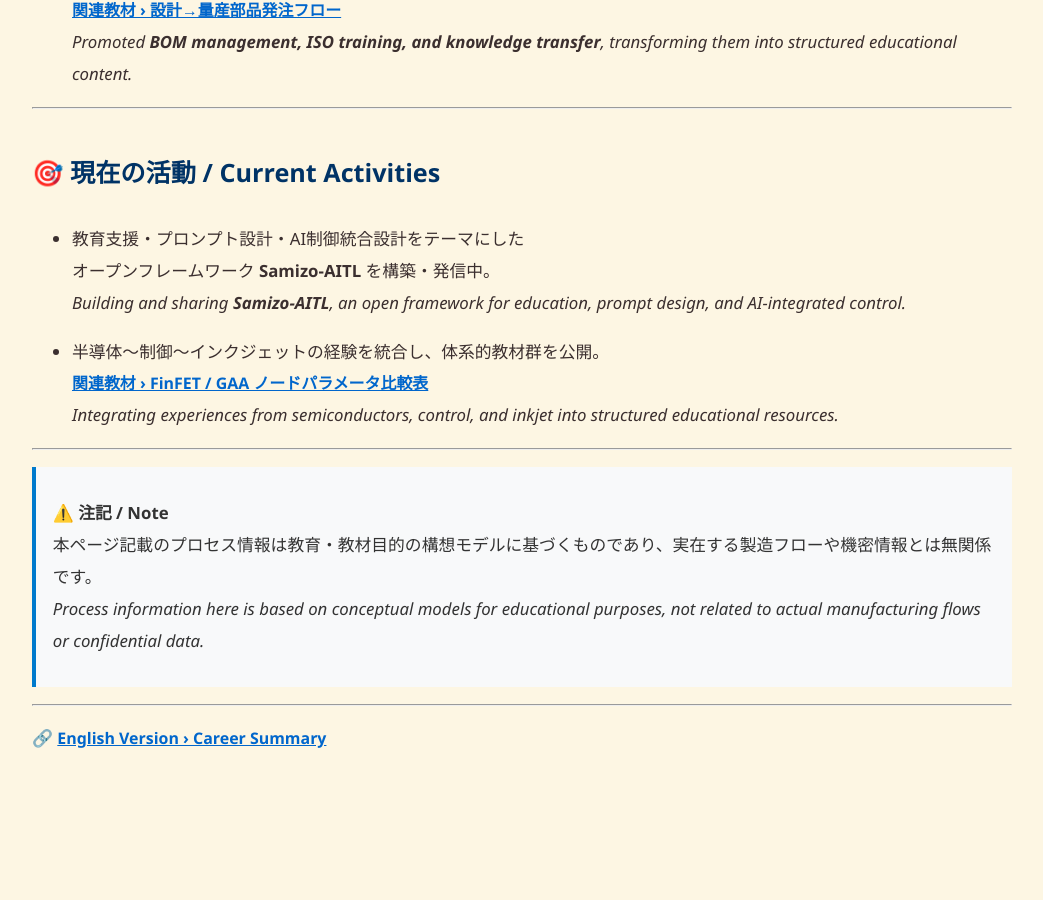
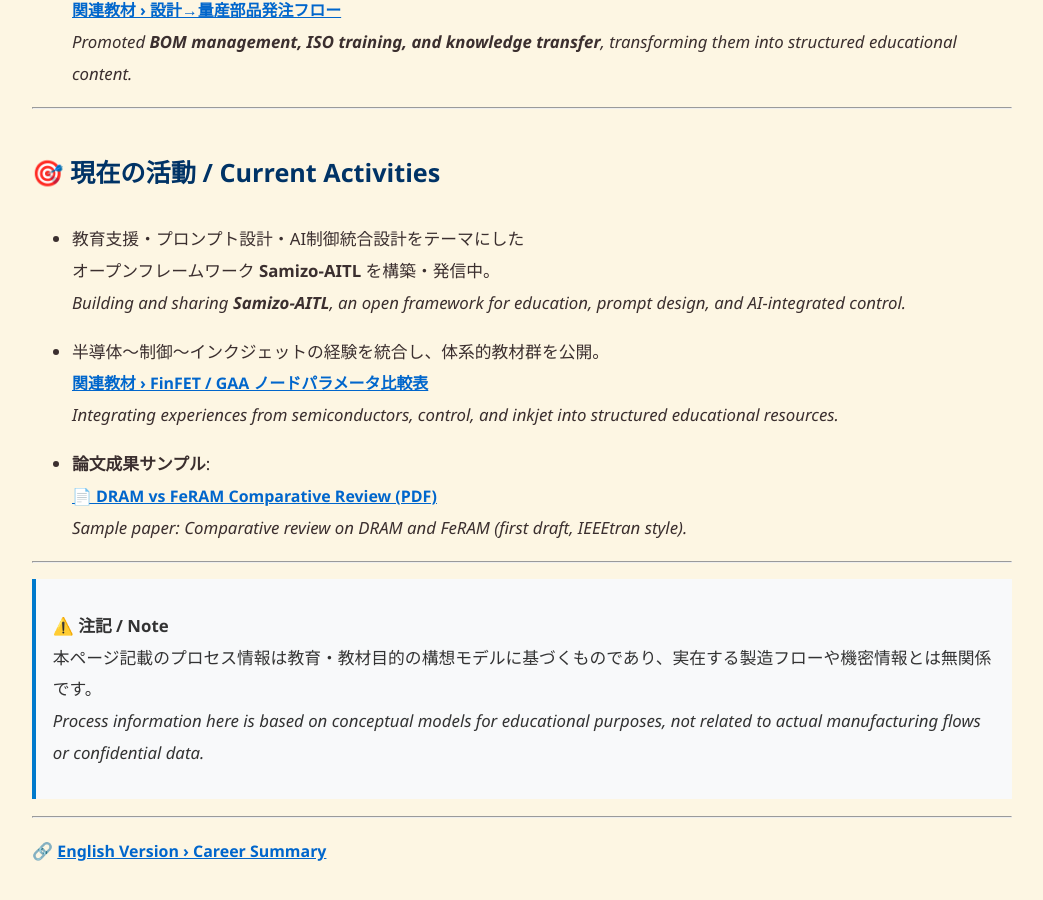
Before and after one commit to Samizo-AITL/Samizo-AITL.github.io, a Jekyll site: the page built from about/career-summary/index.md, in a window 1280 px wide and 900 px high, scrolled down 2108 px. Shown: the whole window, without its empty margins (118-1161 px from the left). Built offline with Jekyll 4.4.1, drawn with Linux system fonts in a browser that asks for light colours; before the commit the page ends 2896 px from its top, so only the background shows below that.

Commit message:
Update index.md

```diff
--- a/about/career-summary/index.md
+++ b/about/career-summary/index.md
@@ -86,6 +86,10 @@ description: "半導体・制御・インクジェット・教育の横断経験
   [関連教材 › FinFET / GAA ノードパラメータ比較表](https://samizo-aitl.github.io/Edusemi-v4x/f_chapter1_finfet_gaa/appendixf1_05_node_params)
   *Integrating experiences from semiconductors, control, and inkjet into structured educational resources.*
 
+- **論文成果サンプル**:
+  [📄 DRAM vs FeRAM Comparative Review (PDF)](./docs/review_dram_feram.pdf)
+  *Sample paper: Comparative review on DRAM and FeRAM (first draft, IEEEtran style).*
+
 ---
 
 > ⚠️ **注記 / Note**
```
